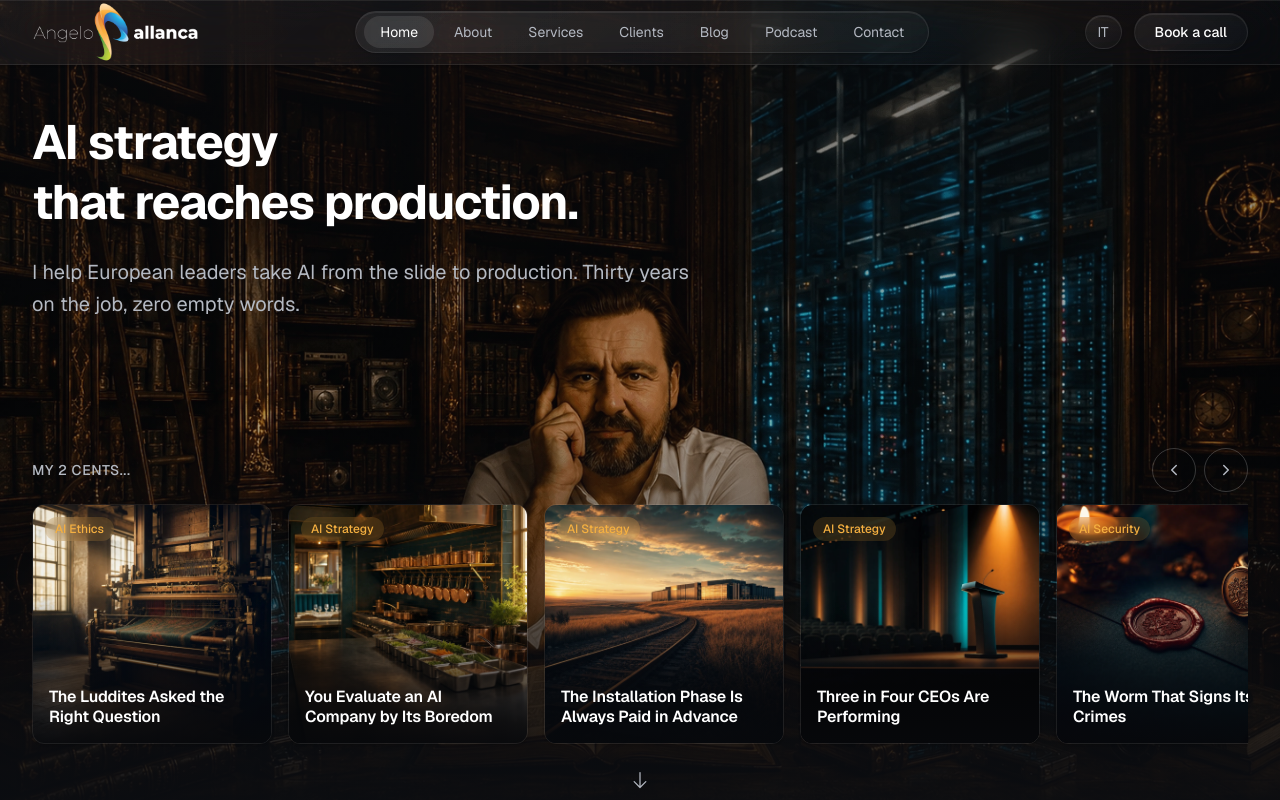
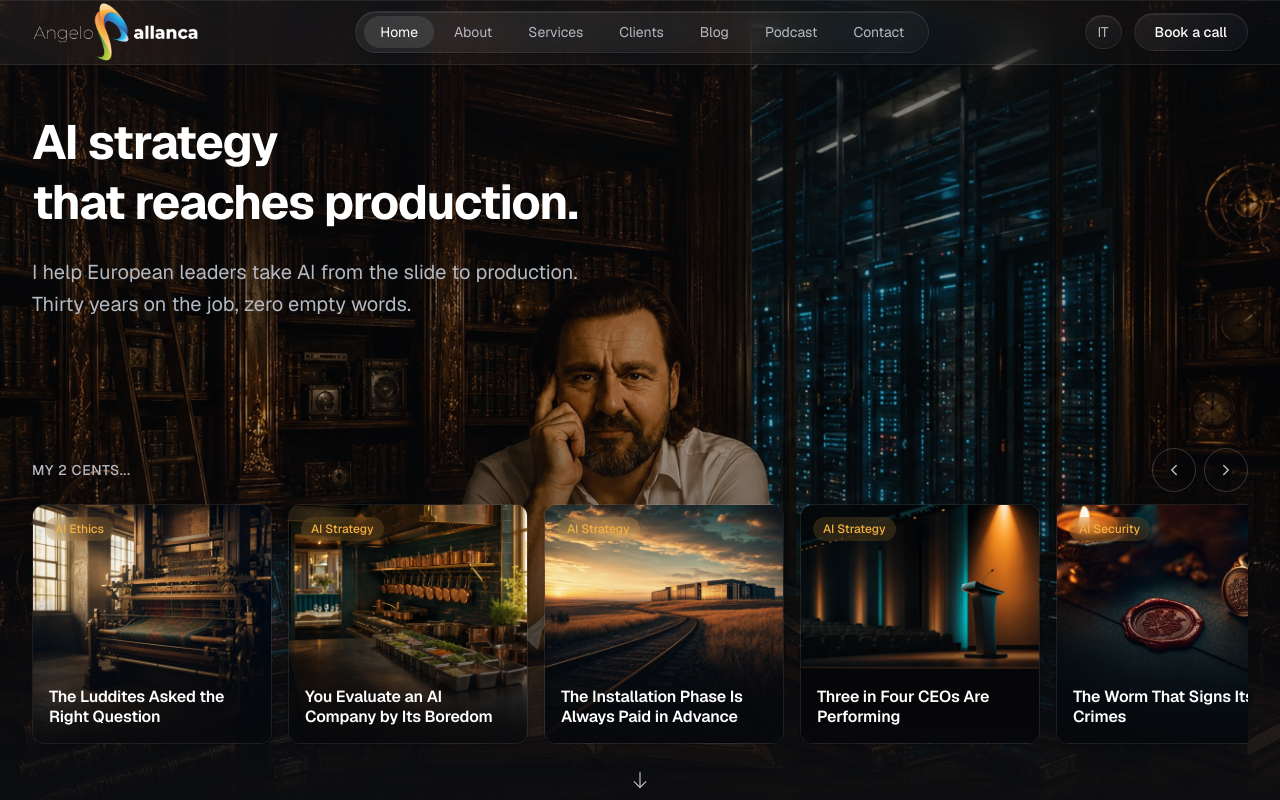
Before and after one commit to therealpan/pallanca-info-blog, a Next.js app: page /en in a window 1280 px wide. Shown: the top 800 px of the page. Built offline with nearby package versions, Linux system fonts and the light colour scheme.

Commit message:
hero: line break before "30 anni di mestiere" in subheadline

```diff
--- a/messages/en.json
+++ b/messages/en.json
@@ -11,7 +11,7 @@
   },
   "hero": {
     "headline": "AI strategy\nthat reaches production.",
-    "subheadline": "I help European leaders take AI from the slide to production. Thirty years on the job, zero empty words.",
+    "subheadline": "I help European leaders take AI from the slide to production.\nThirty years on the job, zero empty words.",
     "cta": "Book a discovery call",
     "scroll": "Scroll"
   },
--- a/messages/it.json
+++ b/messages/it.json
@@ -11,7 +11,7 @@
   },
   "hero": {
     "headline": "Strategia AI\nin produzione.",
-    "subheadline": "Aiuto i leader europei a portare l'AI dalla slide alla produzione. 30 anni di mestiere, zero parole vuote.",
+    "subheadline": "Aiuto i leader europei a portare l'AI dalla slide alla produzione.\n30 anni di mestiere, zero parole vuote.",
     "cta": "Prenota una discovery call",
     "scroll": "Scroll"
   },
--- a/src/components/HeroSection.tsx
+++ b/src/components/HeroSection.tsx
@@ -131,7 +131,7 @@ export default function HeroSection({ posts }: { posts: HeroPost[] }) {
           <h1 className="text-3xl sm:text-4xl md:text-5xl font-bold tracking-tight text-white leading-tight whitespace-pre-line">
             {t('headline')}
           </h1>
-          <p className="mt-6 text-lg sm:text-xl text-[var(--color-text-muted)] max-w-2xl leading-relaxed">
+          <p className="mt-6 text-lg sm:text-xl text-[var(--color-text-muted)] max-w-2xl leading-relaxed whitespace-pre-line">
             {t('subheadline')}
           </p>
         </div>
```
